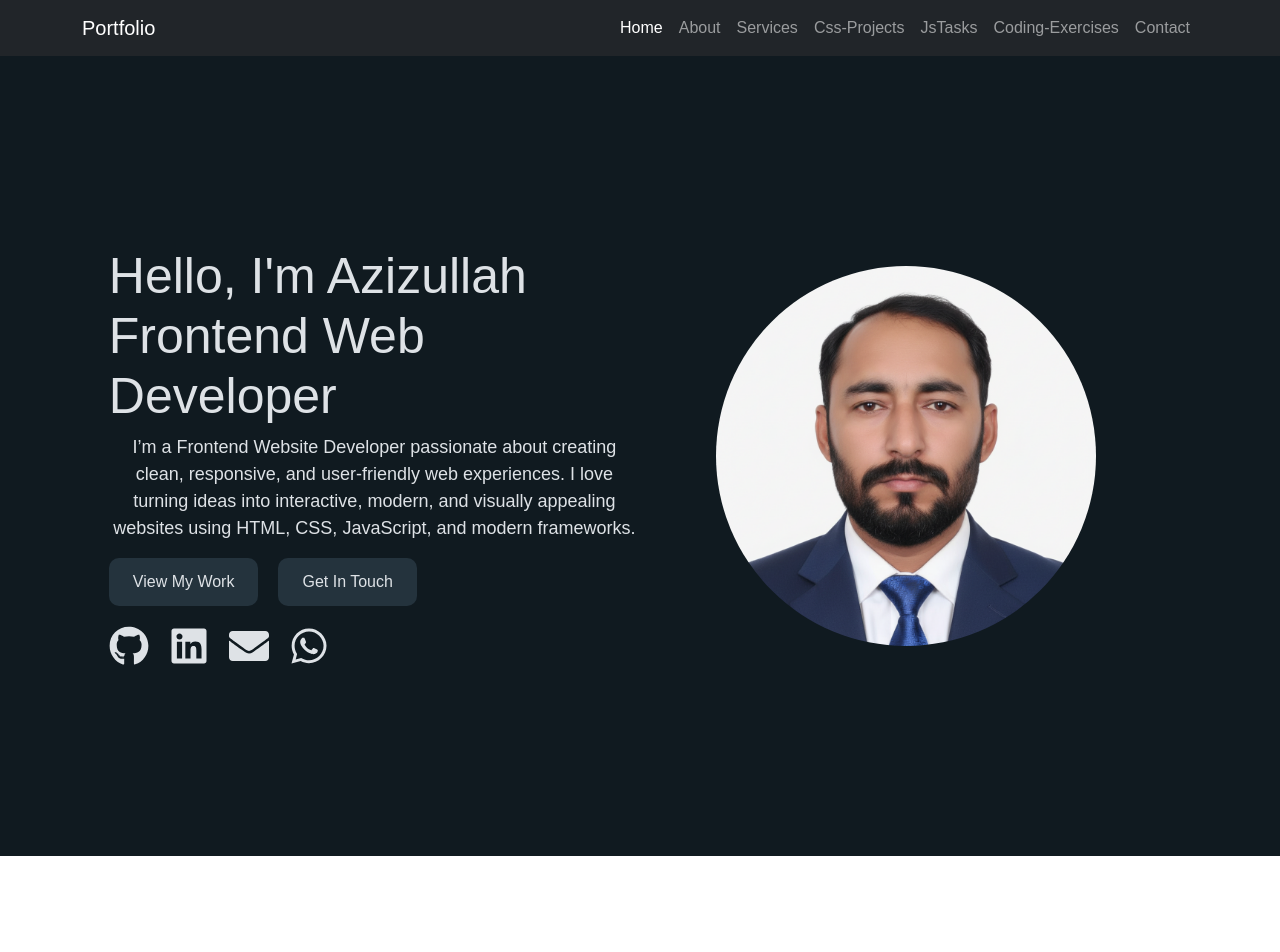
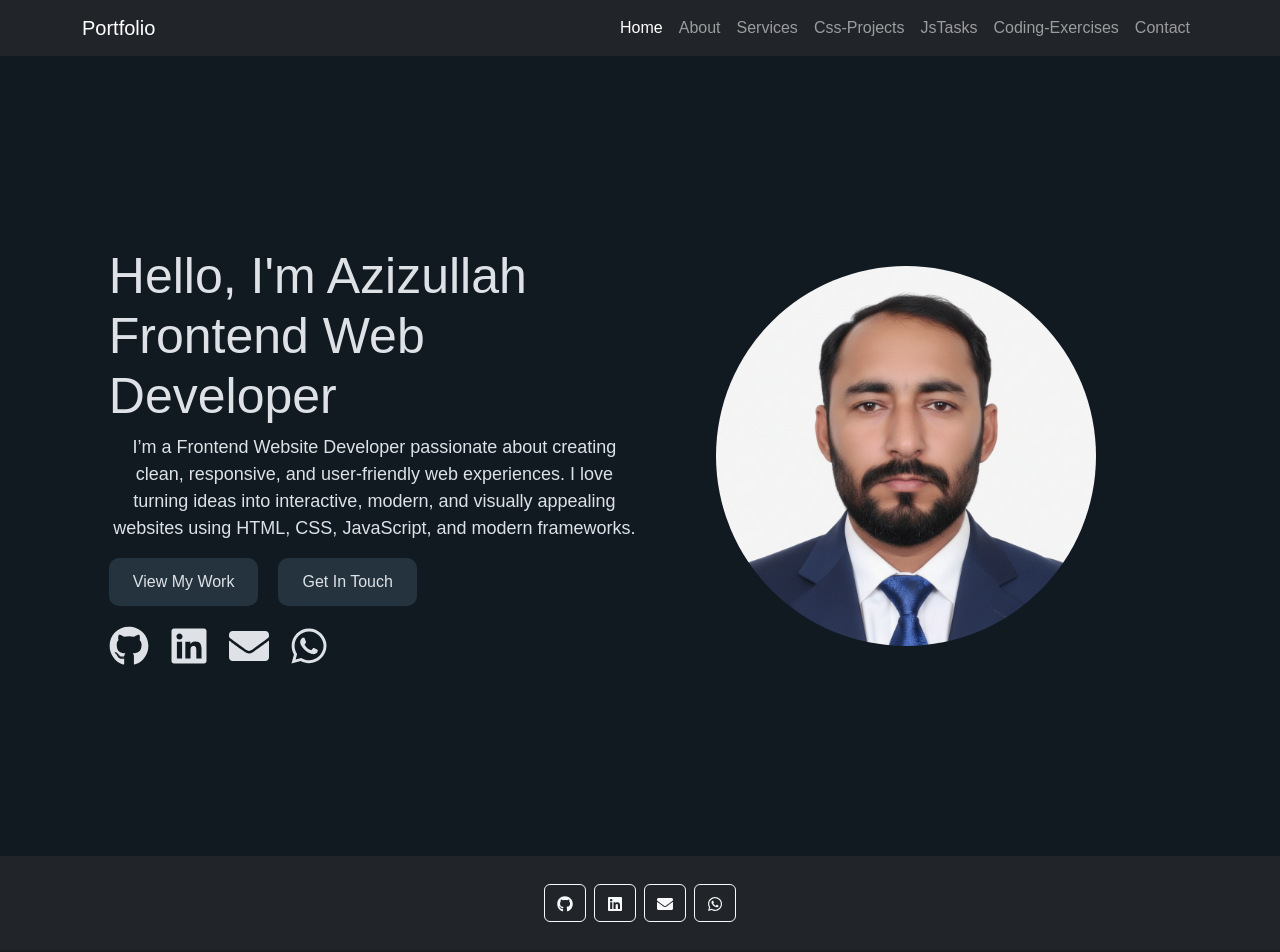
Before and after one commit to AzizullahCodes/portfolio-first, a React (Vite) app in the folder portfolio/: page / in a window 1280 px wide. Shown: the top 952 px of the page. Before the commit the page ends 856 px from the top, so only its background shows below. Built offline with nearby package versions, Linux system fonts and the light colour scheme.

Commit message:
footer setting

```diff
--- a/portfolio/package.json
+++ b/portfolio/package.json
@@ -11,6 +11,7 @@
   },
   "dependencies": {
     "bootstrap": "^5.3.8",
+    "mdb-react-ui-kit": "^10.0.0",
     "react": "^19.2.0",
     "react-bootstrap": "^2.10.10",
     "react-dom": "^19.2.0",
--- a/portfolio/src/App.jsx
+++ b/portfolio/src/App.jsx
@@ -3,6 +3,7 @@ import './App.css'
 import MyNavbar from './components/navbar/navbar'
 import MyRoutes from './utils/routes'
 import { BrowserRouter } from 'react-router-dom'
+import Footer from './components/footer/footer'
 
 function App() {
 
@@ -10,6 +11,7 @@ function App() {
    <BrowserRouter>
    <MyNavbar/>
    <MyRoutes/>
+   <Footer/>
    </BrowserRouter>
   )
 }
--- a/portfolio/src/components/footer/footer.jsx
+++ b/portfolio/src/components/footer/footer.jsx
@@ -0,0 +1,46 @@
+import React from 'react';
+import { FaGithub, FaLinkedin, FaEnvelope, FaWhatsapp } from "react-icons/fa";
+import {
+  MDBFooter,
+  MDBContainer,
+  MDBBtn
+} from 'mdb-react-ui-kit';
+
+export default function Footer() {
+  return (
+    <MDBFooter className='bg-dark text-center text-white'>
+      <MDBContainer className='p-4 pb-0'>
+        <section className='mb-4'>
+          <MDBBtn outline color="light" floating className='m-1' href='#!' role='button'>
+            {/* <FaGithub fab icon='facebook-f' /> */}
+            <FaGithub/>
+          </MDBBtn>
+
+          <MDBBtn outline color="light" floating className='m-1' href='#!' role='button'>
+            {/* <MDBIcon fab icon='twitter' /> */}
+            <FaLinkedin/>
+          </MDBBtn>
+
+          <MDBBtn outline color="light" floating className='m-1' href='#!' role='button'>
+            {/* <MDBIcon fab icon='google' /> */}
+            <FaEnvelope/>
+          </MDBBtn>
+          <MDBBtn outline color="light" floating className='m-1' href='#!' role='button'>
+            {/* <MDBIcon fab icon='instagram' /> */}
+            < FaWhatsapp/>
+
+          </MDBBtn>
+
+
+        </section>
+      </MDBContainer>
+
+      <div className='text-center pt-3 pb-5' style={{ backgroundColor: 'rgba(0, 0, 0, 0.2)' }}>
+
+        {/* <a className='text-white' href='https://mdbootstrap.com/'> */}
+         © 2025 by Azizullah Frontend Developer
+        {/* </a> */}
+      </div>
+    </MDBFooter>
+  );
+}
```
Also changed, not shown: 1 other file (tests, documents, lock files or other folders).
